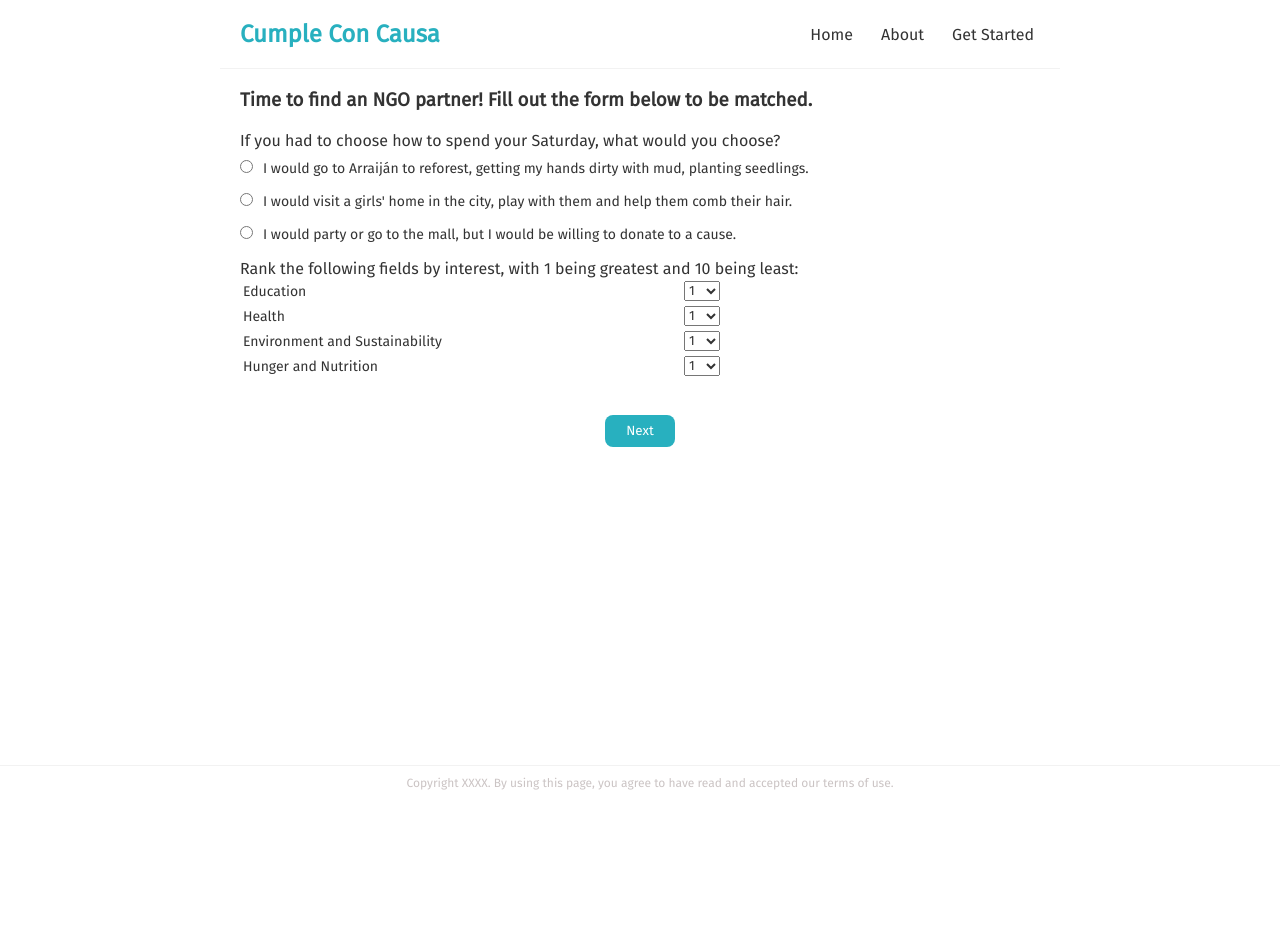
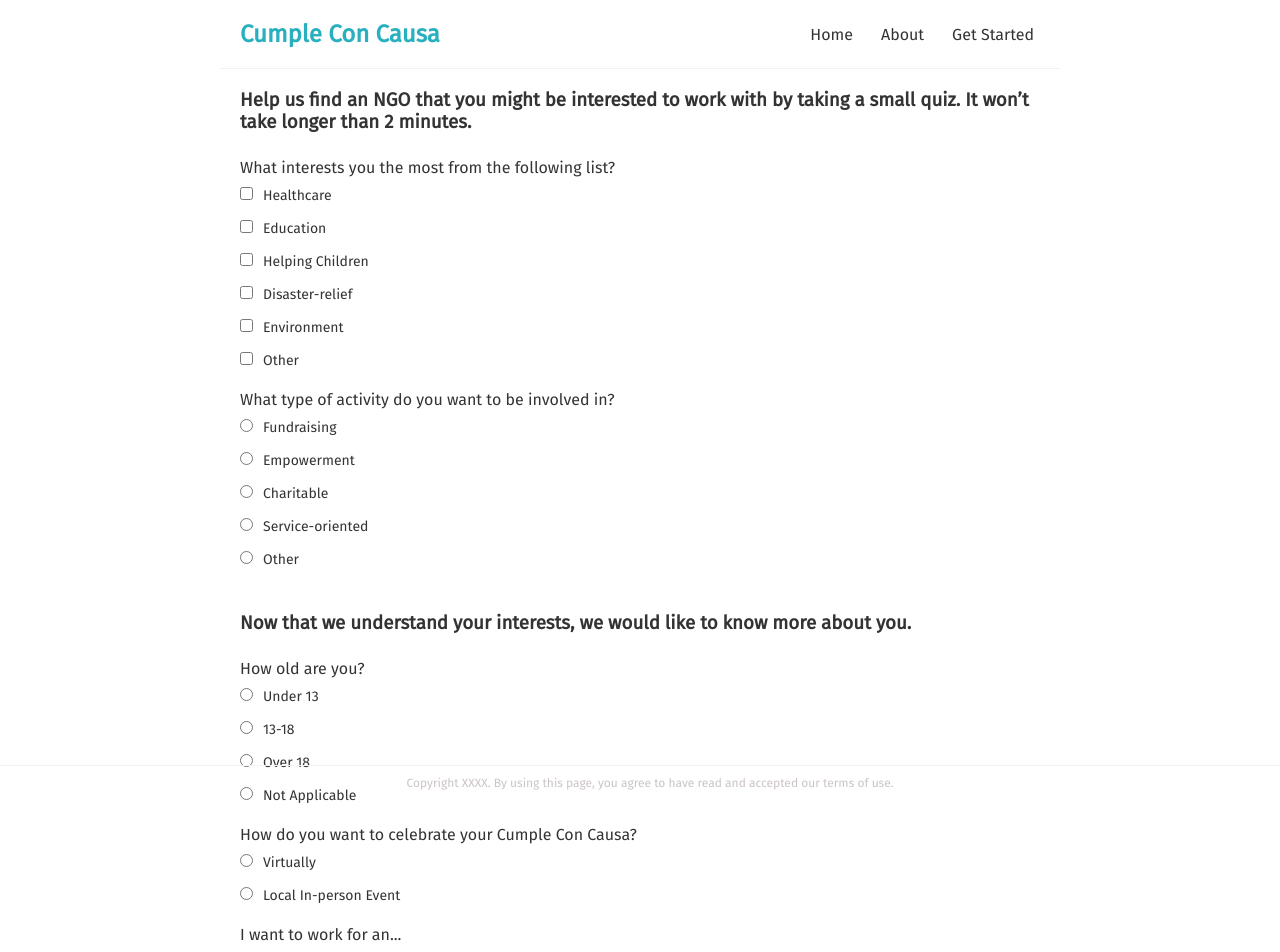
Before and after one commit to benjamin-peng/CumpleConCausa-Frontend, a React (Create React App) app in the folder frontend/: page /register/questionnaire in a window 1280 px wide. Shown: the top 952 px of the page. Before the commit the page ends 800 px from the top, so only its background shows below. Built offline with nearby package versions, Linux system fonts and the light colour scheme.

Commit message:
Added questions

```diff
--- a/frontend/src/Endpage.js
+++ b/frontend/src/Endpage.js
@@ -1,8 +1,9 @@
 const Endpage = () => {
     return (
         <div className="endpage">
-            <h3>Thank you for your interest!</h3>
-            <p>An email will be sent with your details and a representative will contact you shortly to set up your Cumple Con Causa.</p>
+            <h3>Awesome!</h3>
+            <p>Based on your answers to our questions, we think you might like working with the following NGOs:</p>
+            <br /><p>Not happy with your recommendations? Retake the quiz <a href="/register/form">here</a> or view a complete list of NGOs <a href="/list">here</a>.</p>
         </div>
     );
 }
--- a/frontend/src/Questionnaire.js
+++ b/frontend/src/Questionnaire.js
@@ -25,81 +25,93 @@ const Questionnaire = ({setCharity, valid, postUserData}) => {
 
     return (
         <div className="questionnaire">
-            <h3>Time to find an NGO partner! Fill out the form below to be matched.</h3>
-            <p className="questionText">If you had to choose how to spend your Saturday, what would you choose?</p>
+            <h3>Help us find an NGO that you might be interested to work with by taking a small quiz. It won’t take longer than 2 minutes. </h3>
+            <p className="questionText">What interests you the most from the following list?</p>
+            <div className="options">
+                <form>
+                    <input type="checkbox" name="findNGO" onClick={() => setPriority('volunteering')} required />
+                    <label>Healthcare</label>
+                    <br />
+                    <input type="checkbox" name="findNGO" onClick={() => setPriority('involved')} required />
+                    <label>Education</label>
+                    <br />
+                    <input type="checkbox" name="findNGO" onClick={() => setPriority('uninvolved')} required />
+                    <label>Helping Children</label>
+                    <br />
+                    <input type="checkbox" name="findNGO" onClick={() => setPriority('uninvolved')} required />
+                    <label>Disaster-relief</label>
+                    <br />
+                    <input type="checkbox" name="findNGO" onClick={() => setPriority('uninvolved')} required />
+                    <label>Environment</label>
+                    <br />
+                    <input type="checkbox" name="findNGO" onClick={() => setPriority('uninvolved')} required />
+                    <label>Other</label>
+                </form>
+            </div>
+            <p className="questionText">What type of activity do you want to be involved in?</p>
             <div className="options">
                 <form>
                     <input type="radio" name="findNGO" onClick={() => setPriority('volunteering')} required />
-                    <label>I would go to Arraiján to reforest, getting my hands dirty with mud, planting seedlings. </label>
+                    <label>Fundraising</label>
                     <br />
                     <input type="radio" name="findNGO" onClick={() => setPriority('involved')} required />
-                    <label>I would visit a girls' home in the city, play with them and help them comb their hair. </label>
+                    <label>Empowerment</label>
                     <br />
                     <input type="radio" name="findNGO" onClick={() => setPriority('uninvolved')} required />
-                    <label>I would party or go to the mall, but I would be willing to donate to a cause.</label>
+                    <label>Charitable</label>
+                    <br />
+                    <input type="radio" name="findNGO" onClick={() => setPriority('uninvolved')} required />
+                    <label>Service-oriented</label>
+                    <br />
+                    <input type="radio" name="findNGO" onClick={() => setPriority('uninvolved')} required />
+                    <label>Other</label>
                 </form>
             </div>
-            <p className="questionText">Rank the following fields by interest, with 1 being greatest and 10 being least:</p>
-            <div className="question" id="q1">
-                <label htmlFor="rank">Education</label>
-                <select name="rank" id="rank">
-                    <option value="1">1</option>
-                    <option value="2">2</option>
-                    <option value="3">3</option>
-                    <option value="4">4</option>
-                    <option value="5">5</option>
-                    <option value="6">6</option>
-                    <option value="7">7</option>
-                    <option value="8">8</option>
-                    <option value="9">9</option>
-                    <option value="10">10</option>
-                </select>
+            <br /><br /><h3>Now that we understand your interests, we would like to know more about you.</h3>
+            <p className="questionText">How old are you?</p>
+            <div className="options">
+                <form>
+                    <input type="radio" name="findNGO" onClick={() => setPriority('volunteering')} required />
+                    <label>Under 13</label>
+                    <br />
+                    <input type="radio" name="findNGO" onClick={() => setPriority('involved')} required />
+                    <label>13-18</label>
+                    <br />
+                    <input type="radio" name="findNGO" onClick={() => setPriority('uninvolved')} required />
+                    <label>Over 18</label>
+                    <br />
+                    <input type="radio" name="findNGO" onClick={() => setPriority('uninvolved')} required />
+                    <label>Not Applicable</label>
+                </form>
             </div>
-            <div className="question" id="q2">
-                <label htmlFor="rank">Health</label>
-                <select name="rank" id="rank">
-                    <option value="1">1</option>
-                    <option value="2">2</option>
-                    <option value="3">3</option>
-                    <option value="4">4</option>
-                    <option value="5">5</option>
-                    <option value="6">6</option>
-                    <option value="7">7</option>
-                    <option value="8">8</option>
-                    <option value="9">9</option>
-                    <option value="10">10</option>
-                </select>
+            <p className="questionText">How do you want to celebrate your Cumple Con Causa?</p>
+            <div className="options">
+                <form>
+                    <input type="radio" name="findNGO" onClick={() => setPriority('volunteering')} required />
+                    <label>Virtually</label>
+                    <br />
+                    <input type="radio" name="findNGO" onClick={() => setPriority('involved')} required />
+                    <label>Local In-person Event</label>
+                    <br />
+                </form>
             </div>
-            <div className="question" id="q3">
-                <label htmlFor="rank">Environment and Sustainability</label>
-                <select name="rank" id="rank">
-                    <option value="1">1</option>
-                    <option value="2">2</option>
-                    <option value="3">3</option>
-                    <option value="4">4</option>
-                    <option value="5">5</option>
-                    <option value="6">6</option>
-                    <option value="7">7</option>
-                    <option value="8">8</option>
-                    <option value="9">9</option>
-                    <option value="10">10</option>
-                </select>
+            <p className="questionText">I want to work for an...</p>
+            <div className="options">
+                <form>
+                    <input type="radio" name="findNGO" onClick={() => setPriority('volunteering')} required />
+                    <label>International NGO</label>
+                    <br />
+                    <input type="radio" name="findNGO" onClick={() => setPriority('involved')} required />
+                    <label>National NGO</label>
+                    <br />
+                    <input type="radio" name="findNGO" onClick={() => setPriority('uninvolved')} required />
+                    <label>Community-based NGO</label>
+                    <br />
+                    <input type="radio" name="findNGO" onClick={() => setPriority('uninvolved')} required />
+                    <label>City-wide NGO</label>
+                </form>
             </div>
-            <div className="question" id="q4">
-                <label htmlFor="rank">Hunger and Nutrition</label>
-                <select name="rank" id="rank">
-                    <option value="1">1</option>
-                    <option value="2">2</option>
-                    <option value="3">3</option>
-                    <option value="4">4</option>
-                    <option value="5">5</option>
-                    <option value="6">6</option>
-                    <option value="7">7</option>
-                    <option value="8">8</option>
-                    <option value="9">9</option>
-                    <option value="10">10</option>
-                </select>
-            </div>
+
             <div className="text-danger">{error}</div>
             <NextButton handleClick={handleClick}></NextButton>
         </div>
--- a/frontend/src/index.css
+++ b/frontend/src/index.css
@@ -113,7 +113,7 @@ iframe {
   margin: 10px 0;
 }
 .questionText {
-  padding-top: 10px;
+  padding-top: 15px;
 }
 .options label {
   padding-left: 10px;
```
